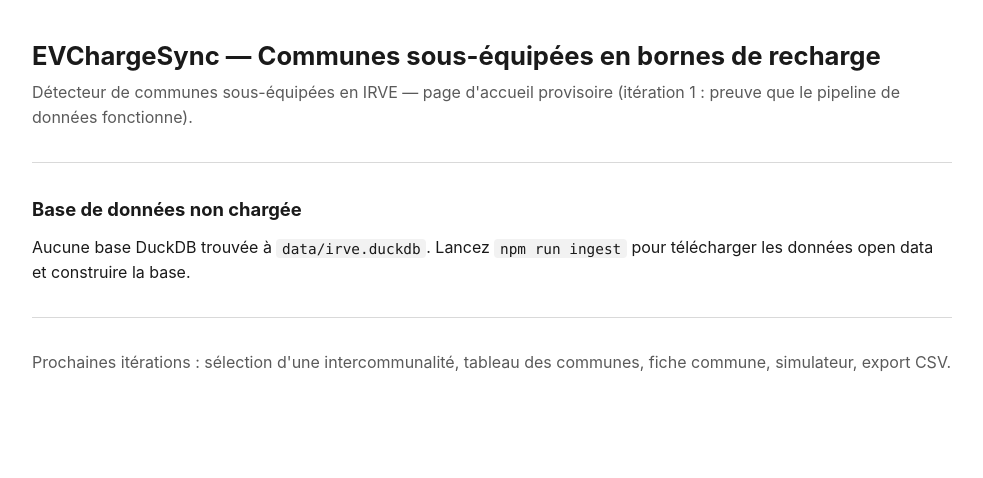
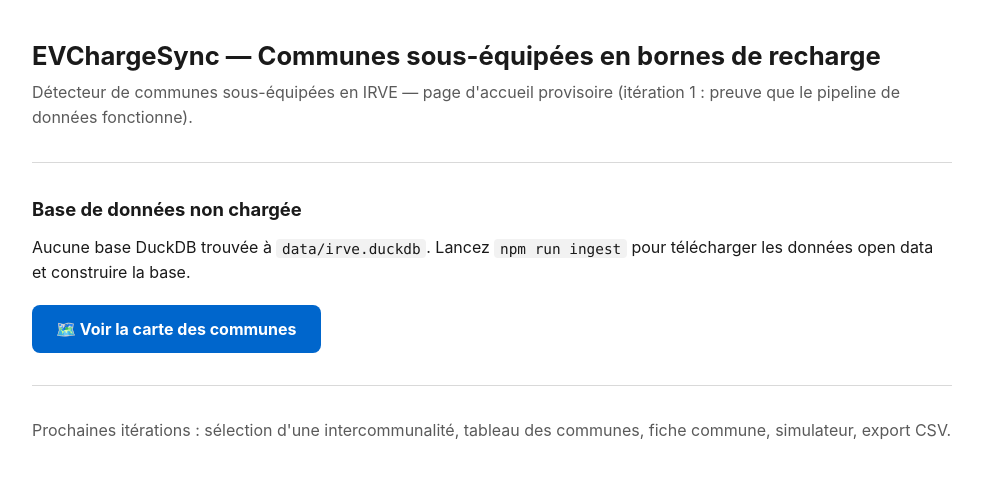
Before and after one commit to sybianca/irve-communes-sous-equipees, a Next.js app: page / in a window 1280 px wide. Shown: the top 478 px of the page, without its empty margins (148-1131 px from the left). Built offline with nearby package versions, Linux system fonts and the light colour scheme.

Commit message:
fix: lien carte TOUJOURS visible sur l'accueil

```diff
--- a/app/page.tsx
+++ b/app/page.tsx
@@ -41,13 +41,25 @@
           <p className="muted">
             Requête de preuve : <code>SELECT count(*) FROM bornes</code> → {stats.nbBornes}.
           </p>
-          <p>
-            <a href="/carte.html" style={{ display: 'inline-block', padding: '10px 20px', background: '#0066cc', color: 'white', borderRadius: '6px', textDecoration: 'none', fontWeight: 'bold', marginTop: '10px' }}>
-              🗺️ Voir la carte des communes
-            </a>
-          </p>
         </>
       )}
+
+      {/* LIEN TOUJOURS VISIBLE */}
+      <p style={{ marginTop: '20px' }}>
+        <a href="/carte" style={{
+          display: 'inline-block',
+          padding: '12px 24px',
+          background: '#0066cc',
+          color: 'white',
+          borderRadius: '8px',
+          textDecoration: 'none',
+          fontWeight: 'bold',
+          fontSize: '16px'
+        }}>
+          🗺️ Voir la carte des communes
+        </a>
+      </p>
+
       <hr />
       <p className="muted">
         Prochaines itérations : sélection d&apos;une intercommunalité, tableau des communes,
```
